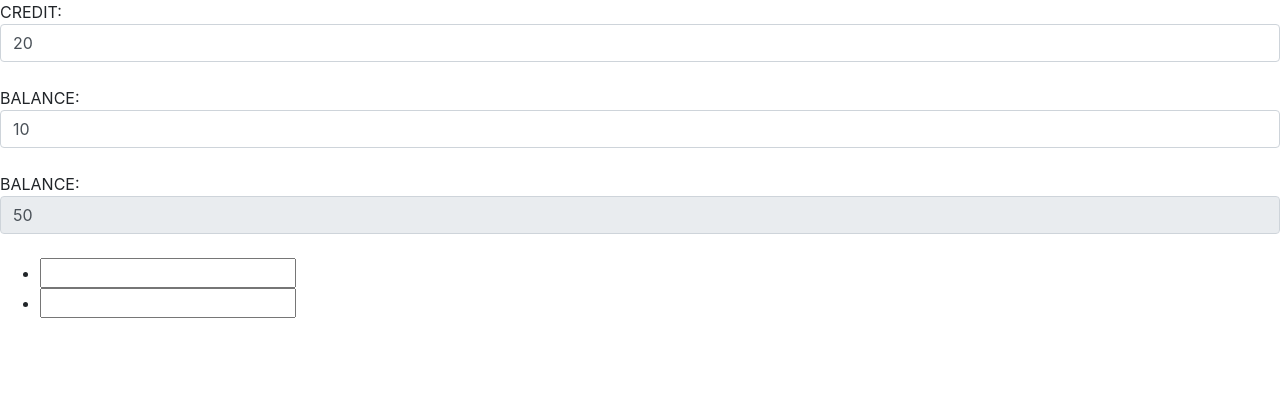
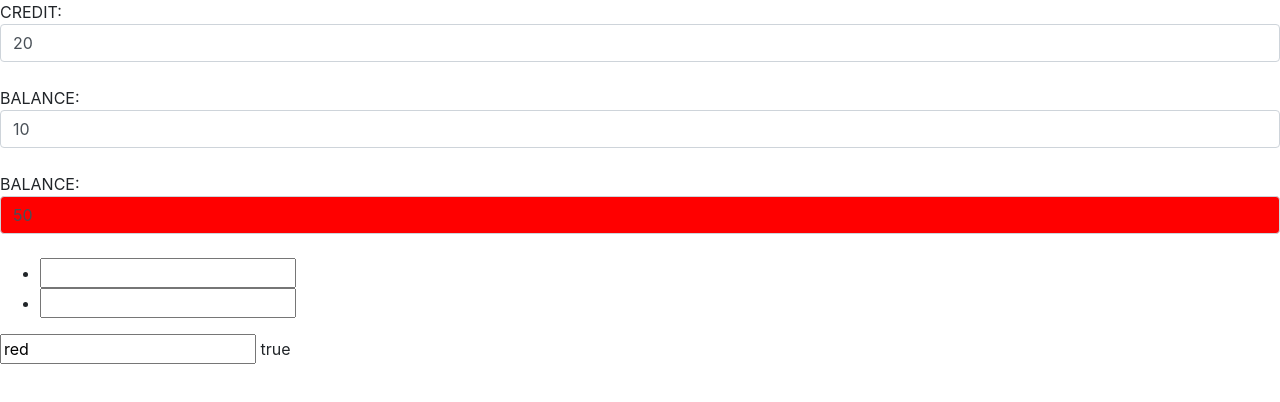
Before and after one commit to jpkleemans/honeydewjs, a website: page src/index.html in a window 1280 px wide. Drawn offline with nearby package versions, Linux system fonts and the light colour scheme.

Commit message:
Use native angular directives if available FIXED

```diff
--- a/src/index.html
+++ b/src/index.html
@@ -29,5 +29,8 @@ BALANCE: <input fes-bind="DEBT"/><br/>
     </li>
 </ul>
 
+<input type="text" ng-model="DEBT.style.background">
+{{DEBT.disabled}}
+
 </body>
 </html>
--- a/src/scripts/directives/fes-bind.js
+++ b/src/scripts/directives/fes-bind.js
@@ -74,7 +74,12 @@ honeydew.directive('fesBind', [
         var setAttributes = function (variable, attrs, element) {
             for (var attr in attrs) {
                 if (attrs.hasOwnProperty(attr)) {
-                    element.attr(attr, '{{' + variable + '.' + attr + '}}');
+                    var directive = 'ng' + capitalizeFirstLetter(attr) + 'Directive';
+                    if ($injector.has(directive)) {
+                        element.attr('ng-' + attr, variable + '.' + attr);
+                    } else {
+                        element.attr('ng-attr-' + attr, '{{' + variable + '.' + attr + '}}');
+                    }
                 }
             }
 
```
Also changed, not shown: src/scripts/lib/Fes.min.js (+1 -1 lines).
